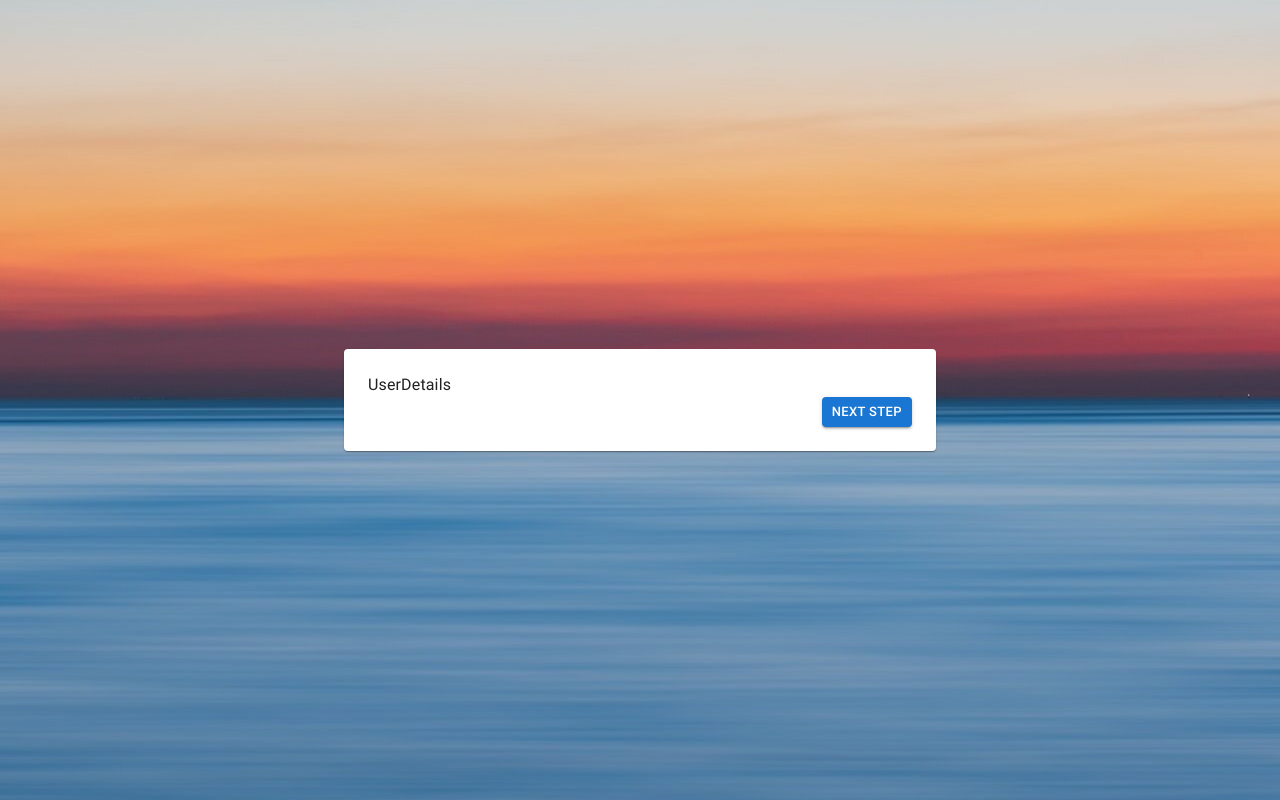
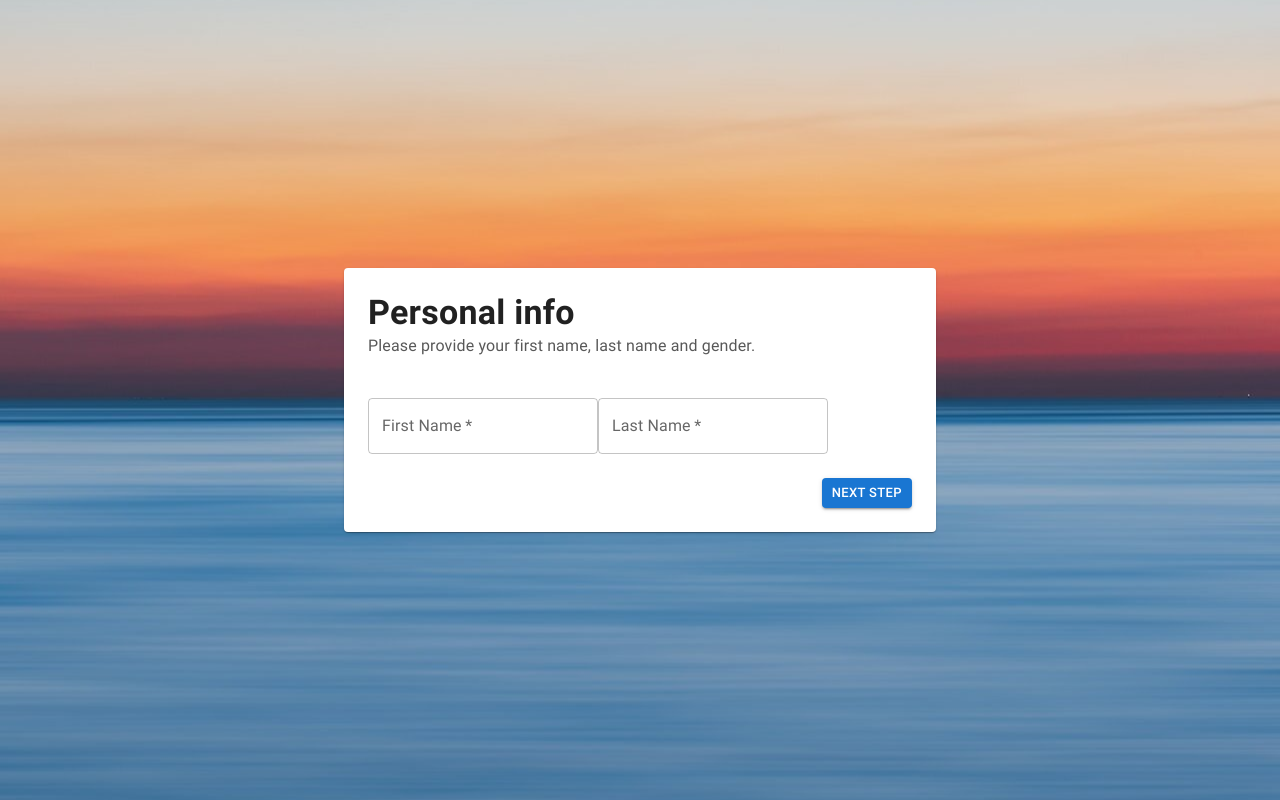
Before and after one commit to Chamara-Wijepala/multi-step-form, a React (Vite) app: page / in a window 1280 px wide. Built offline with nearby package versions, Linux system fonts and the light colour scheme.

Commit message:
Allow user to input their data

```diff
--- a/src/App.tsx
+++ b/src/App.tsx
@@ -9,8 +9,18 @@ import bgSmall from "./assets/images/bg-sm.jpg";
 import bgMedium from "./assets/images/bg-md.jpg";
 import bgLarge from "./assets/images/bg-lg.jpg";
 
+import { FormState } from "./types";
+
 export default function App() {
   const [step, setStep] = useState(0);
+  const [formState, setFormState] = useState<FormState>({
+    firstName: "",
+    lastName: "",
+    gender: "female",
+    email: "",
+    password: "",
+    passwordConfirmation: "",
+  });
 
   function nextStep() {
     setStep(step + 1);
@@ -18,6 +28,17 @@ export default function App() {
 
   function previousStep() {
     setStep(step - 1);
+  }
+
+  function handleChange(
+    e: React.ChangeEvent<HTMLInputElement | HTMLTextAreaElement>
+  ) {
+    setFormState((prev) => {
+      return {
+        ...prev,
+        [e.target.name]: e.target.value,
+      };
+    });
   }
 
   return (
@@ -55,15 +76,27 @@ export default function App() {
             }}
           >
             <form noValidate autoComplete="off">
-              {step === 0 && <UserDetails nextStep={nextStep} />}
+              {step === 0 && (
+                <UserDetails
+                  nextStep={nextStep}
+                  formState={formState}
+                  handleChange={handleChange}
+                />
+              )}
               {step === 1 && (
                 <AccountDetails
                   nextStep={nextStep}
                   previousStep={previousStep}
+                  formState={formState}
+                  handleChange={handleChange}
                 />
               )}
               {step === 2 && (
-                <Overview nextStep={nextStep} previousStep={previousStep} />
+                <Overview
+                  nextStep={nextStep}
+                  previousStep={previousStep}
+                  formState={formState}
+                />
               )}
               {step === 3 && <Success />}
             </form>
--- a/src/components/AccountDetails.tsx
+++ b/src/components/AccountDetails.tsx
@@ -1,15 +1,57 @@
-import { Box, Button } from "@mui/material";
+import { Box, Typography, Button } from "@mui/material";
+import { TextInput, PasswordInput } from "./FormInputs";
 
 import { MiddleStep } from "../types";
 
-export default function AccountDetails({ nextStep, previousStep }: MiddleStep) {
+interface Props extends MiddleStep {
+  handleChange: (
+    e: React.ChangeEvent<HTMLInputElement | HTMLTextAreaElement>
+  ) => void;
+}
+
+export default function AccountDetails({
+  nextStep,
+  previousStep,
+  formState,
+  handleChange,
+}: Props) {
   function stepForward() {
     nextStep();
   }
 
   return (
-    <>
-      <div>UserDetails</div>
+    <Box display="grid" gap="1.5rem">
+      <Box>
+        <Typography variant="h4" component="h2" fontWeight={600}>
+          Account details
+        </Typography>
+        <Typography paragraph sx={{ opacity: "0.75" }}>
+          Please enter your email address and create a password.
+        </Typography>
+      </Box>
+
+      <Box display="grid" gap="1rem">
+        <TextInput
+          required
+          label="Email"
+          name="email"
+          defaultValue={formState.email}
+          onChange={(e) => handleChange(e)}
+        />
+        <PasswordInput
+          label="Password"
+          name="password"
+          defaultValue={formState.password}
+          onChange={(e) => handleChange(e)}
+        />
+        <PasswordInput
+          label="Confirm Password"
+          name="password"
+          defaultValue={formState.passwordConfirmation}
+          onChange={(e) => handleChange(e)}
+        />
+      </Box>
+
       <Box display="flex" justifyContent="space-between">
         <Button size="small" onClick={previousStep}>
           Go Back
@@ -19,6 +61,6 @@ export default function AccountDetails({ nextStep, previousStep }: MiddleStep) {
           Next Step
         </Button>
       </Box>
-    </>
+    </Box>
   );
 }
--- a/src/components/UserDetails.tsx
+++ b/src/components/UserDetails.tsx
@@ -1,20 +1,56 @@
-import { Box, Button } from "@mui/material";
+import { Box, Typography, Button } from "@mui/material";
+import { TextInput } from "./FormInputs";
 
 import { FirstStep } from "../types";
 
-export default function UserDetails({ nextStep }: FirstStep) {
+interface Props extends FirstStep {
+  handleChange: (
+    e: React.ChangeEvent<HTMLInputElement | HTMLTextAreaElement>
+  ) => void;
+}
+
+export default function UserDetails({
+  nextStep,
+  formState,
+  handleChange,
+}: Props) {
   function stepForward() {
     nextStep();
   }
 
   return (
-    <>
-      <div>UserDetails</div>
+    <Box display="grid" gap="1.5rem">
+      <Box>
+        <Typography variant="h4" component="h2" fontWeight={600}>
+          Personal info
+        </Typography>
+        <Typography paragraph sx={{ opacity: "0.75" }}>
+          Please provide your first name, last name and gender.
+        </Typography>
+      </Box>
+
+      <Box>
+        <TextInput
+          required
+          label="First Name"
+          name="firstName"
+          defaultValue={formState.firstName}
+          onChange={(e) => handleChange(e)}
+        />
+        <TextInput
+          required
+          label="Last Name"
+          name="lastName"
+          defaultValue={formState.lastName}
+          onChange={(e) => handleChange(e)}
+        />
+      </Box>
+
       <Box display="flex" justifyContent="flex-end">
         <Button size="small" variant="contained" onClick={stepForward}>
           Next Step
         </Button>
       </Box>
-    </>
+    </Box>
   );
 }
```
Also changed, not shown: src/types.ts (+10 -0 lines).
